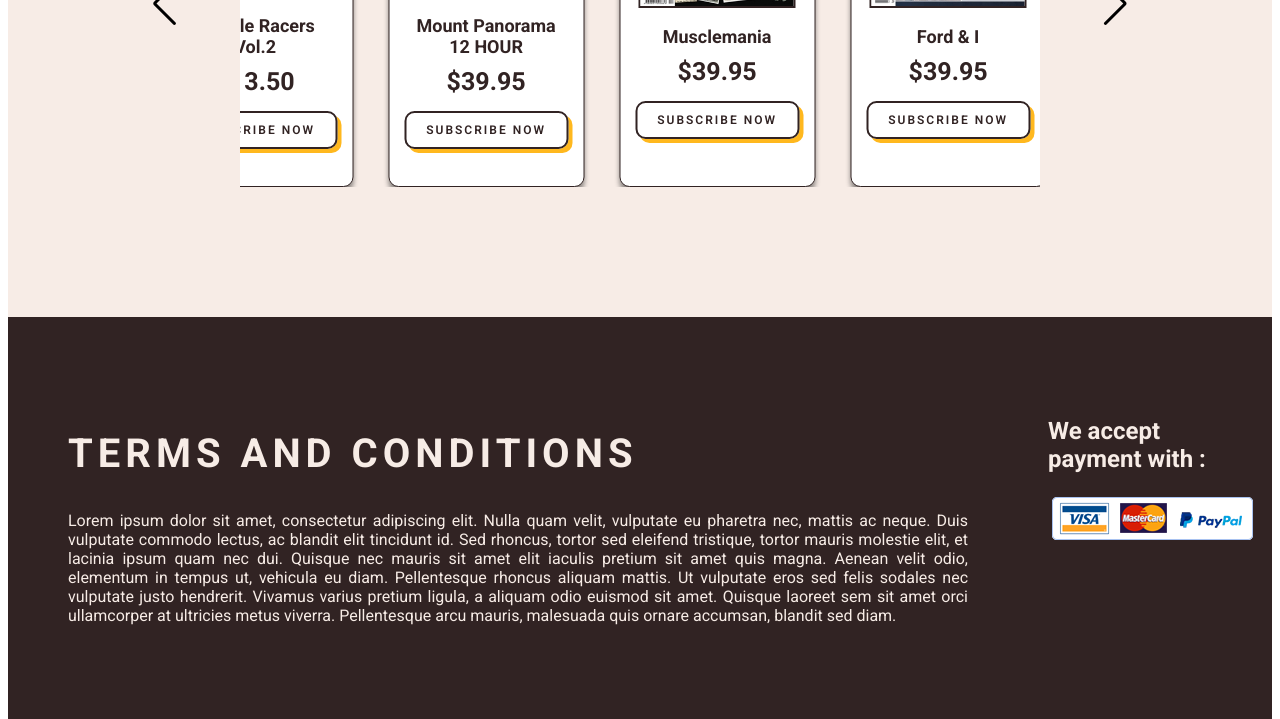
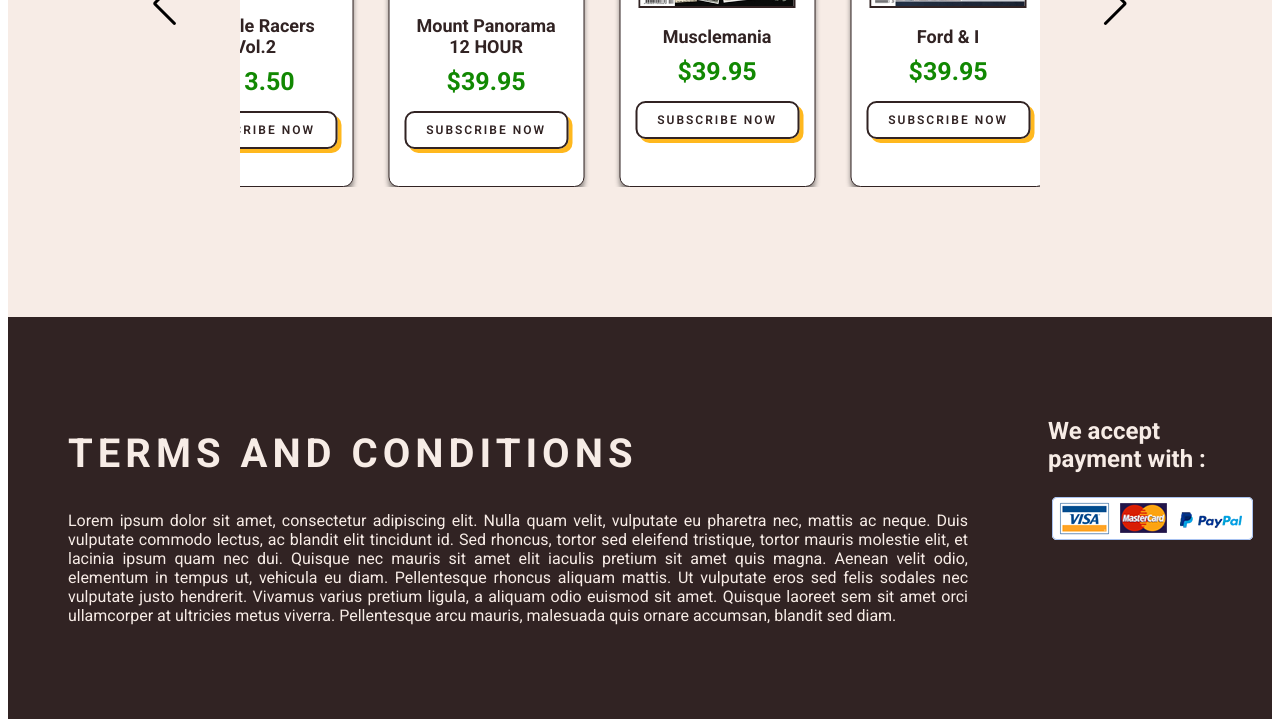
Before and after one commit to tonibnjmn/Nextmedia-Assessment, a plain HTML site: page index.html in a window 1280 px wide. Shown: the part 2110-2829 px from the top of the page. Drawn offline with nearby package versions, Linux system fonts and the light colour scheme; a script that the page names is missing.

Commit message:
Change price color

```diff
--- a/assets/css/style.css
+++ b/assets/css/style.css
@@ -24,6 +24,10 @@ body {
 
 .text-light {
   color: var(--light-color);
+}
+
+.text-primary {
+  color: #118802;
 }
 
 /* BACKGROUND */
--- a/index.html
+++ b/index.html
@@ -122,35 +122,35 @@
                       alt="Mount Panorama 12"
                     />
                     <h3>Mount Panorama 12 HOUR</h3>
-                    <h4>$39.95</h4>
+                    <h4 class="text-primary">$39.95</h4>
                     <a class="colored-btn" href="#">SUBSCRIBE NOW</a>
                   </div>
 
                   <div class="other-product-box swiper-slide">
                     <img src="assets/images/other-2.jpg" alt="Musclemania" />
                     <h3>Musclemania</h3>
-                    <h4>$39.95</h4>
+                    <h4 class="text-primary">$39.95</h4>
                     <a class="colored-btn" href="#">SUBSCRIBE NOW</a>
                   </div>
 
                   <div class="other-product-box swiper-slide">
                     <img src="assets/images/other-3.jpg" alt="Ford & I" />
                     <h3>Ford & I</h3>
-                    <h4>$39.95</h4>
+                    <h4 class="text-primary">$39.95</h4>
                     <a class="colored-btn" href="#">SUBSCRIBE NOW</a>
                   </div>
 
                   <div class="other-product-box swiper-slide">
                     <img src="assets/images/other-4.jpg" alt="Ford & I" />
                     <h3>Australian Grand Prix - 80 Races</h3>
-                    <h4>$49.95</h4>
+                    <h4 class="text-primary">$49.95</h4>
                     <a class="colored-btn" href="#">SUBSCRIBE NOW</a>
                   </div>
 
                   <div class="other-product-box swiper-slide">
                     <img src="assets/images/other-5.PNG" alt="Ford & I" />
                     <h3>Muscle Racers Vol.2</h3>
-                    <h4>$13.50</h4>
+                    <h4 class="text-primary">$13.50</h4>
                     <a class="colored-btn" href="#">SUBSCRIBE NOW</a>
                   </div>
                 </div>
```
